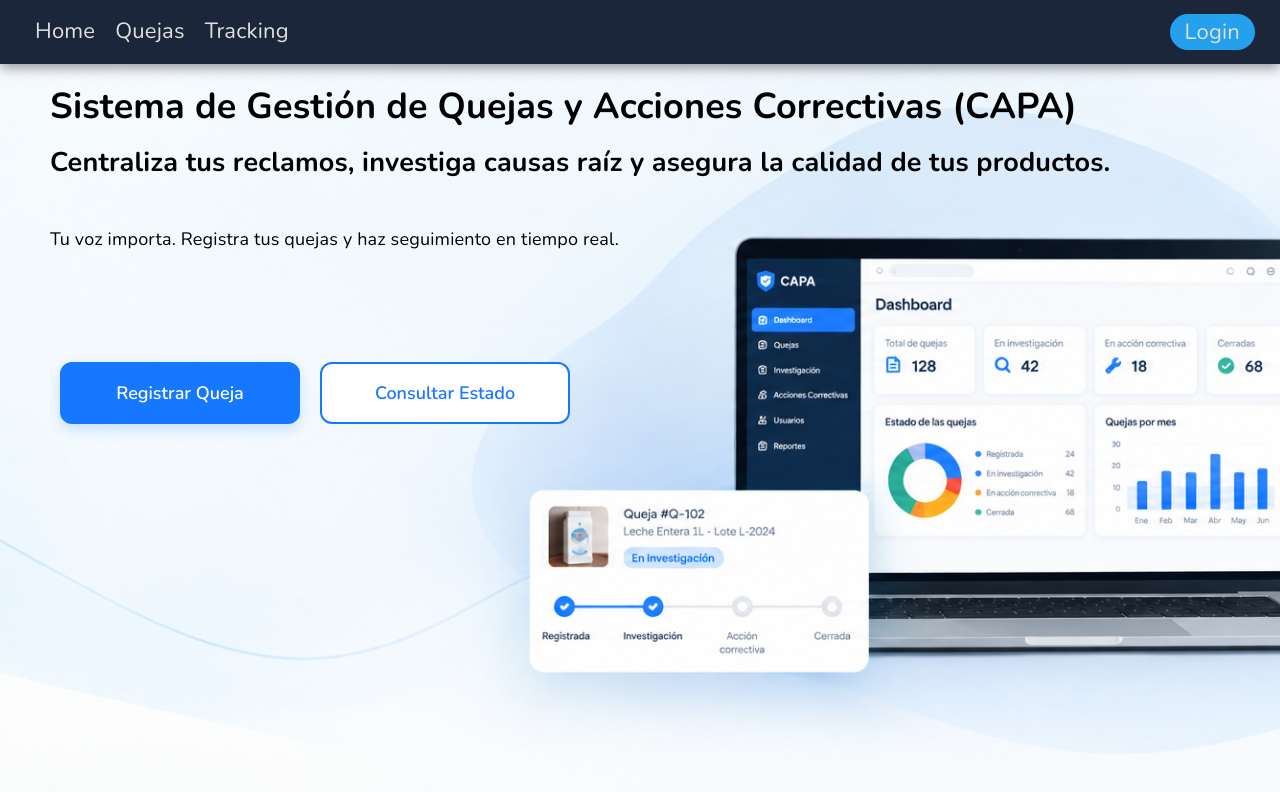
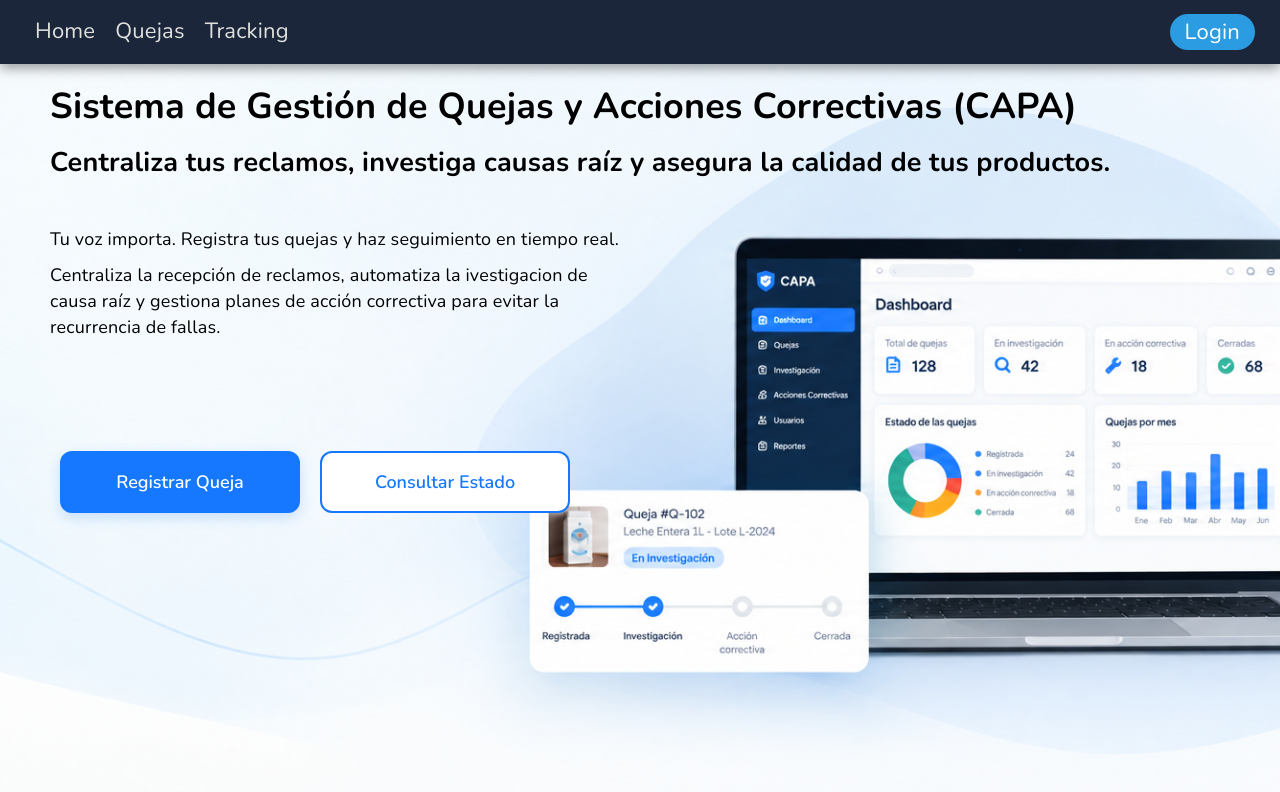
Before and after one commit to sebastianrcg/Projecto-Final-Gestion-Quejas-Sugerencias-Grupo-F, a React (Vite) app in the folder frontend/: page / in a window 1280 px wide. Shown: the top 792 px of the page. Built offline with nearby package versions, Linux system fonts and the light colour scheme.

Commit message:
Cambios en el landing page

```diff
--- a/frontend/src/components/NavBar/navBar.module.css
+++ b/frontend/src/components/NavBar/navBar.module.css
@@ -30,9 +30,9 @@
     padding: 5px 15px;
     border: none;
     border-radius: 50px;
-    background-color: #24a0ed;
+    background-color: #2b9ce2;
     text-decoration: none;
-    color: #e0e1dd;
+    color: white;
 }
 
 .loginBtn:hover {
--- a/frontend/src/pages/home/Home.jsx
+++ b/frontend/src/pages/home/Home.jsx
@@ -13,6 +13,7 @@ const Home = () => {
                 <h2>Centraliza tus reclamos, investiga causas raíz y asegura la calidad de tus productos.</h2>
 
                 <p>Tu voz importa. Registra tus quejas y haz seguimiento en tiempo real.</p>
+                <p>Centraliza la recepción de reclamos, automatiza la ivestigacion de causa raíz y gestiona planes de acción correctiva para evitar la recurrencia de fallas.</p>
                 <div className={styles.heroBtns}>
                     <button onClick={()=> navigate('/reportarQuejas')} className={`${styles.heroButton} ${styles.primaryButton}`}>Registrar Queja</button>
                     <button onClick={()=> navigate('/tracking')}className={`${styles.heroButton} ${styles.secondaryButton}`}>Consultar Estado</button>
--- a/frontend/src/pages/home/home.module.css
+++ b/frontend/src/pages/home/home.module.css
@@ -24,6 +24,11 @@
 .hero p {
     margin-left: 20px;
     margin-top: 50px;
+}
+
+.hero p + p {
+    margin-top: 10px;
+    width: 45%;
 }
 
 .heroBtns {
@@ -58,7 +63,7 @@
   transition: all 0.25s ease;
 }
 
-/* COMENZAR AHORA */
+
 .primaryButton {
   background: #1677ff;
   color: white;
@@ -76,8 +81,6 @@
 
 
 
-
-
 .secondaryButton {
   background: white;
   color: #1677ff;
```
